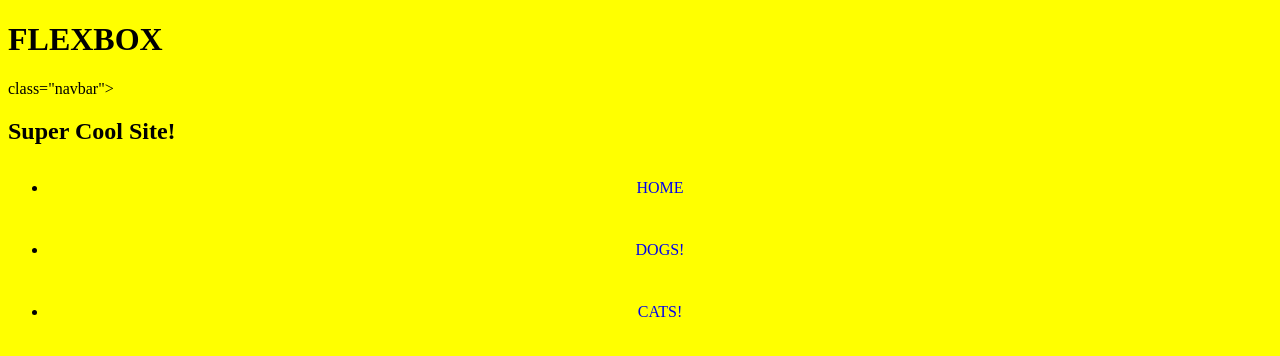
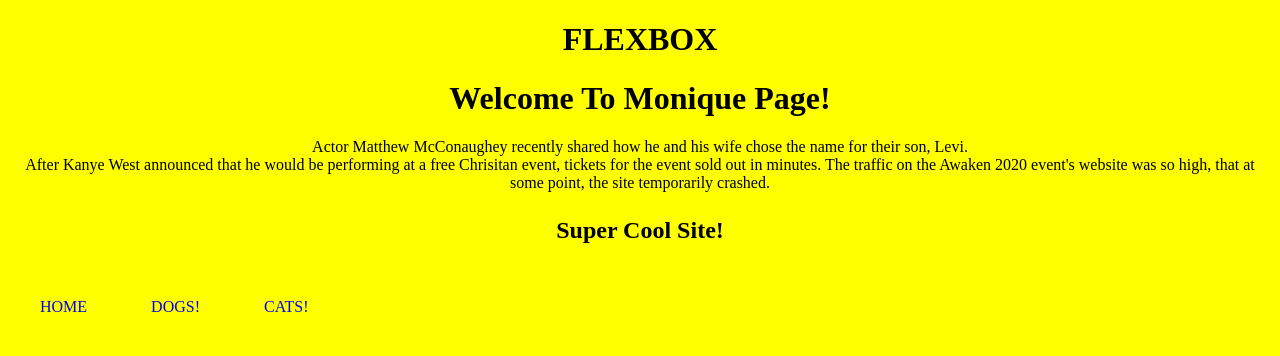
Before and after one commit to Nikababy01/flexbox, a plain HTML site: page index.html in a window 1280 px wide. Drawn offline with Linux system fonts and the light colour scheme.

Commit message:
added new files

```diff
--- a/index.html
+++ b/index.html
@@ -11,7 +11,20 @@
     <link rel="stylesheet" href="main.css">
     <script src>main.js</script>
     <header>
-        <nav> class="navbar">
+        <main>
+            <h1>Welcome To Monique Page!</h1>
+            <article>
+                <section>
+                Actor Matthew McConaughey recently shared how he and his wife chose
+                 the name for their son, Levi.
+                </section>
+                <section>
+                    After Kanye West announced that he would be performing at a free
+                     Chrisitan event, tickets for the event sold out in minutes. The traffic on the Awaken 2020 event's website was so high, that at some point, the site temporarily crashed.
+                </section>
+            </article>
+        </main>
+        <nav class="navbar">
             <h1>Super Cool Site!</h1>
                 <ul>
                     <li class="nav-item">
--- a/main.css
+++ b/main.css
@@ -39,3 +39,20 @@ line-height: 1.5em;
     color:white;
     background-color: = lightblue;
 }
+h1{
+    text-align: center;
+}
+
+section{
+ text-align: center;
+}
+
+footer{
+    width:100%;
+    color: lightblue;
+    background-color: lightcoral;
+    padding: 20px;
+    position:fixed;
+    left:0;
+    bottom:0
+}
```
